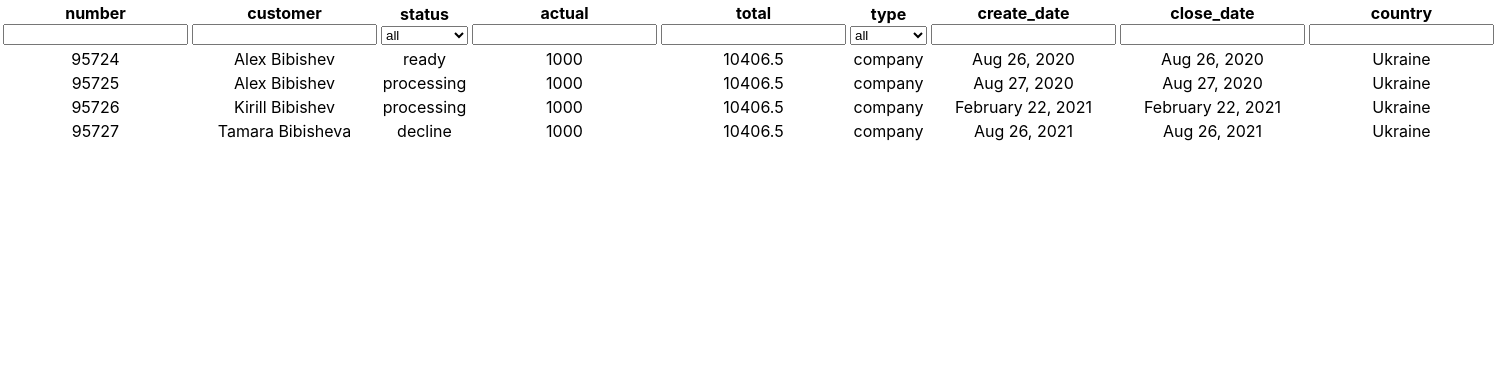
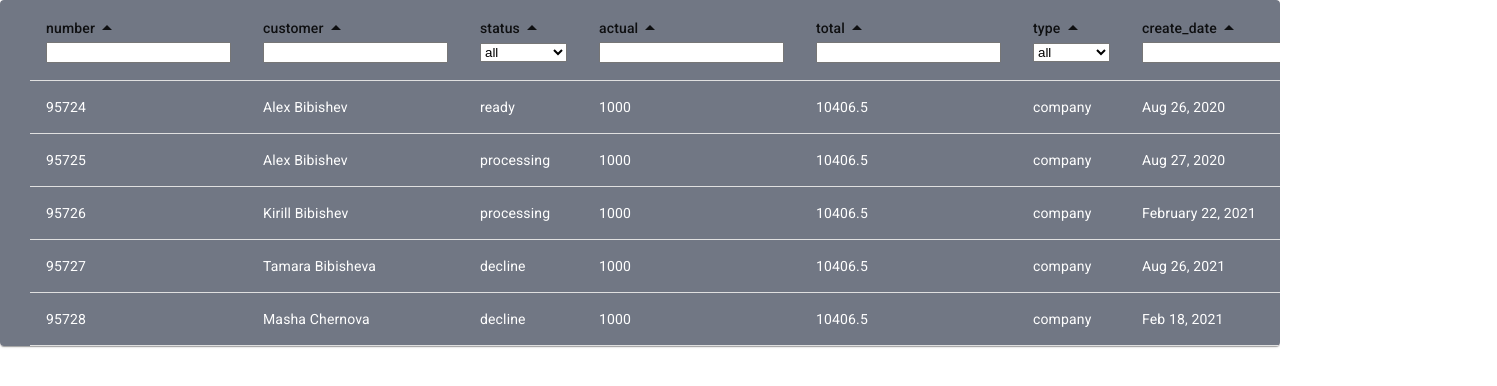
Before and after one commit to Vlady18/Table, a React (Create React App) app: page / in a window 1280 px wide. Shown: the top 386 px of the page, 1497 px wide, since content can reach past the window. Built offline with nearby package versions, Linux system fonts and the light colour scheme.

Commit message:
added material ui

```diff
--- a/package.json
+++ b/package.json
@@ -3,6 +3,8 @@
   "version": "0.1.0",
   "private": true,
   "dependencies": {
+    "@material-ui/core": "^4.11.3",
+    "@material-ui/icons": "^4.11.2",
     "@testing-library/jest-dom": "^5.11.4",
     "@testing-library/react": "^11.1.0",
     "@testing-library/user-event": "^12.1.10",
--- a/public/index.html
+++ b/public/index.html
@@ -5,6 +5,8 @@
     <link rel="icon" href="%PUBLIC_URL%/favicon.ico" />
     <meta name="viewport" content="width=device-width, initial-scale=1" />
     <meta name="theme-color" content="#000000" />
+    <link rel="stylesheet" href="https://fonts.googleapis.com/css?family=Roboto:300,400,500,700&display=swap" />
+    <link rel="stylesheet" href="https://fonts.googleapis.com/icon?family=Material+Icons" />
     <meta
       name="description"
       content="Web site created using create-react-app"
--- a/src/API/Data.js
+++ b/src/API/Data.js
@@ -43,4 +43,15 @@ export const leads = [
     "close_date": "Aug 26, 2021",
     "country": "Ukraine",
   },
+    {
+        "number": "95728",
+        "customer": "Masha Chernova",
+        "status": "decline",
+        "actual": "1000",
+        "total": "10406.5",
+        "type": "company",
+        "create_date": "Feb 18, 2021",
+        "close_date": "Feb 18, 2021",
+        "country": "Poland",
+    },
 ]
--- a/src/Components/Table.js
+++ b/src/Components/Table.js
@@ -1,6 +1,21 @@
 import React, {useState} from 'react';
+import styles from './Table.module.css'
 import DatePicker from "react-datepicker";
 import "react-datepicker/dist/react-datepicker.css";
+import {makeStyles} from '@material-ui/core/styles';
+import Table from '@material-ui/core/Table';
+import TableBody from '@material-ui/core/TableBody';
+import TableCell from '@material-ui/core/TableCell';
+import TableContainer from '@material-ui/core/TableContainer';
+import TableHead from '@material-ui/core/TableHead';
+import TableRow from '@material-ui/core/TableRow';
+import Paper from '@material-ui/core/Paper';
+import TableSortLabel from '@material-ui/core/TableSortLabel'
+import IconButton from '@material-ui/core/IconButton';
+import ArrowDropDownIcon from '@material-ui/icons/ArrowDropDown';
+import ArrowDropUpIcon from '@material-ui/icons/ArrowDropUp';
+
+import FilterListIcon from '@material-ui/icons/FilterList';
 
 export const LeadsTable = ({leads}) => {
     const useSortableData = (items, config = null) => {
@@ -67,23 +82,62 @@ export const LeadsTable = ({leads}) => {
 
         }
 
-        return {items: leadsList, requestSort, inputFilter, statusHandler, pickerHandler};
+        return {items: leadsList, requestSort, sortConfig, inputFilter, statusHandler, pickerHandler};
     }
     // useSortableData(leads)
-    const {items, requestSort, inputFilter, statusHandler, pickerHandler} = useSortableData(leads);
+    const {items, requestSort, inputFilter, statusHandler, sortConfig, pickerHandler} = useSortableData(leads);
     const [startDate, setStartDate] = useState('');
+    const useStyles = makeStyles({
+        table: {
+            border: 0,
+            background: '#0c162c94',
+            display: 'block',
+            width: '100%',
+            // height: '100vh',
+            overflowX: 'auto',
+            borderRadius: 3,
+            boxShadow: '0 3px 5px 2px rgba(255, 105, 135, .3)',
+            padding: '0 30px',
+            '& span': {
+                cursor: 'pointer',
+                display: 'flex',
+                alignItems: 'center'
+            },
+            '& td': {
+                color: '#ffffff'
+            }
+        },
+        visuallyHidden: {
+            border: 0,
+            clip: 'rect(0 0 0 0)',
+            height: 1,
+            margin: -1,
+            overflow: 'hidden',
+            padding: 0,
+            position: 'absolute',
+            top: 20,
+            width: 1,
+        },
 
+
+    });
+    const classes = useStyles();
     return (
-        <table>
-            <thead>
-            <tr>
-
+        <div>
+            <TableContainer component={Paper}>
+                <Table className={classes.table} aria-label="simple table">
+                    <TableHead>
+                        <TableRow>
                             {
                                 Object.keys(leads[0]).map((el, i) => {
                                         // if(el === "controls") return null
-                            return <th
+                                        return <TableCell
                                             key={i}>
-                                <span onClick={() => requestSort(el)}>{el}</span>
+                                            <span onClick={() => requestSort(el)}>{el}
+                                                {
+                                                    sortConfig && sortConfig.direction === "ascending" ? <ArrowDropDownIcon/> : <ArrowDropUpIcon/>
+                                                }
+                                            </span>
                                             {el === 'status' ? <select onChange={(e) => statusHandler(e, el)}>
                                                     <option value="all">all</option>
                                                     <option value="processing">processing</option>
@@ -100,63 +154,30 @@ export const LeadsTable = ({leads}) => {
                                                                     onChange={date => pickerHandler(date, el)}/>
                                                         :
                                                         <input type="text" onChange={(e) => inputFilter(e, el)}/>}
-                            </th>
+                                        </TableCell>
                                     }
                                 )
                             }
+                        </TableRow>
+                    </TableHead>
+                    <TableBody>
+                        {items.map((product) => (
+                            <TableRow key={product.number}>
+                                <TableCell align="left">{product.number}</TableCell>
+                                <TableCell align="left">{product.customer}</TableCell>
+                                <TableCell align="left">{product.status}</TableCell>
+                                <TableCell align="left">{product.actual}</TableCell>
+                                <TableCell align="left">{product.total}</TableCell>
+                                <TableCell align="left">{product.type}</TableCell>
+                                <TableCell align="left">{product.create_date}</TableCell>
+                                <TableCell align="left">{product.close_date}</TableCell>
+                                <TableCell align="left">{product.country}</TableCell>
+                            </TableRow>
+                        ))}
+                    </TableBody>
+                </Table>
+            </TableContainer>
+        </div>
 
-                {/*<th>Number*/}
-                {/*    <input type="text"/>*/}
-                {/*</th>*/}
-                {/*<th>Customer*/}
-                {/*    <input type="text"/>*/}
-                {/*</th>*/}
-                {/*<th>Status*/}
-                {/*    <select>*/}
-                {/*        <option value="1">1</option>*/}
-                {/*        <option value="2">2</option>*/}
-                {/*        <option value="3">3</option>*/}
-                {/*    </select>*/}
-                {/*</th>*/}
-                {/*<th>Actual*/}
-                {/*    <input type="text"/>*/}
-                {/*</th>*/}
-                {/*<th>Total*/}
-                {/*    <input type="text"/>*/}
-                {/*</th>*/}
-                {/*<th>Type*/}
-                {/*    <select>*/}
-                {/*        <option value="1">1</option>*/}
-                {/*        <option value="2">2</option>*/}
-                {/*        <option value="3">3</option>*/}
-                {/*    </select>*/}
-                {/*</th>*/}
-                {/*<th>Create Date*/}
-                {/*    <input type="text"/>*/}
-                {/*</th>*/}
-                {/*<th>Close Date*/}
-                {/*    <input type="text"/>*/}
-                {/*</th>*/}
-                {/*<th>Country*/}
-                {/*    <input type="text"/>*/}
-                {/*</th>*/}
-            </tr>
-            </thead>
-            <tbody>
-            {items.map(product => (
-                <tr key={product.number}>
-                    <td>{product.number}</td>
-                    <td>{product.customer}</td>
-                    <td>{product.status}</td>
-                    <td>{product.actual}</td>
-                    <td>{product.total}</td>
-                    <td>{product.type}</td>
-                    <td>{product.create_date}</td>
-                    <td>{product.close_date}</td>
-                    <td>{product.country}</td>
-                </tr>
-            ))}
-            </tbody>
-        </table>
     );
 }
--- /dev/null
+++ b/src/Components/Table.module.css
@@ -0,0 +1,3 @@
+.table{
+    /*border: 1px solid red;*/
+}
```
Also changed, not shown: 1 other file (tests, documents, lock files or other folders). Lines whose indentation alone changed are shown as unchanged.
